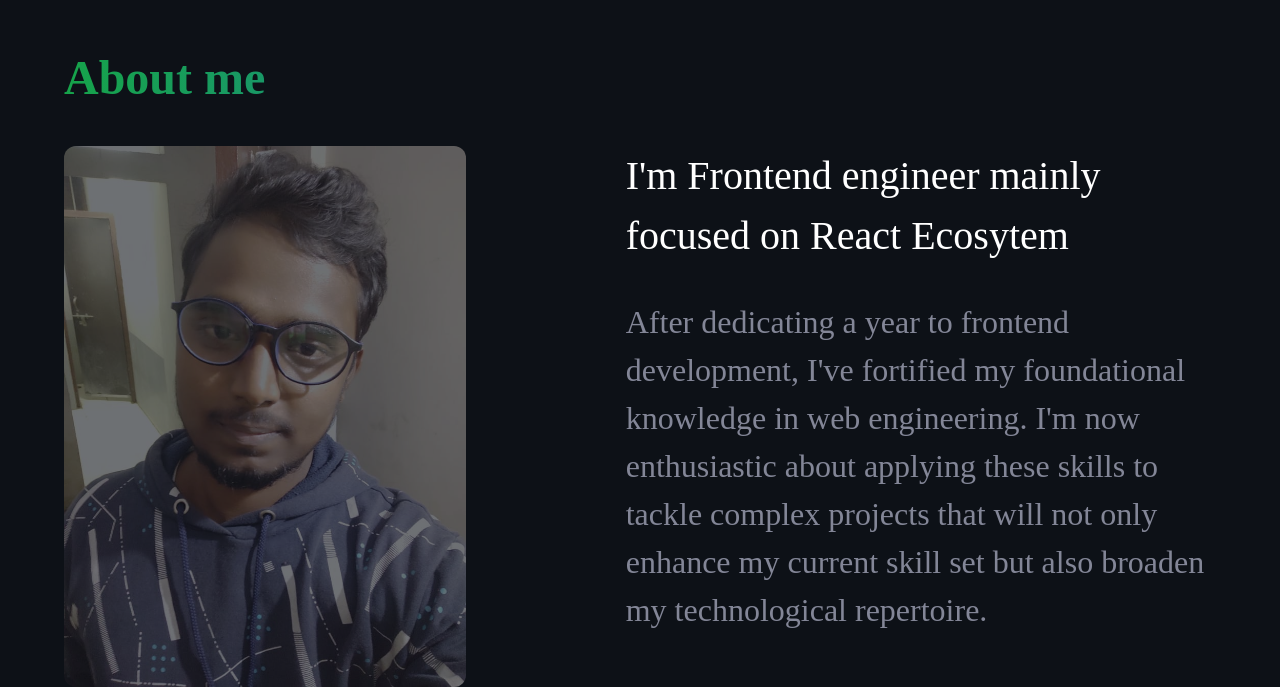
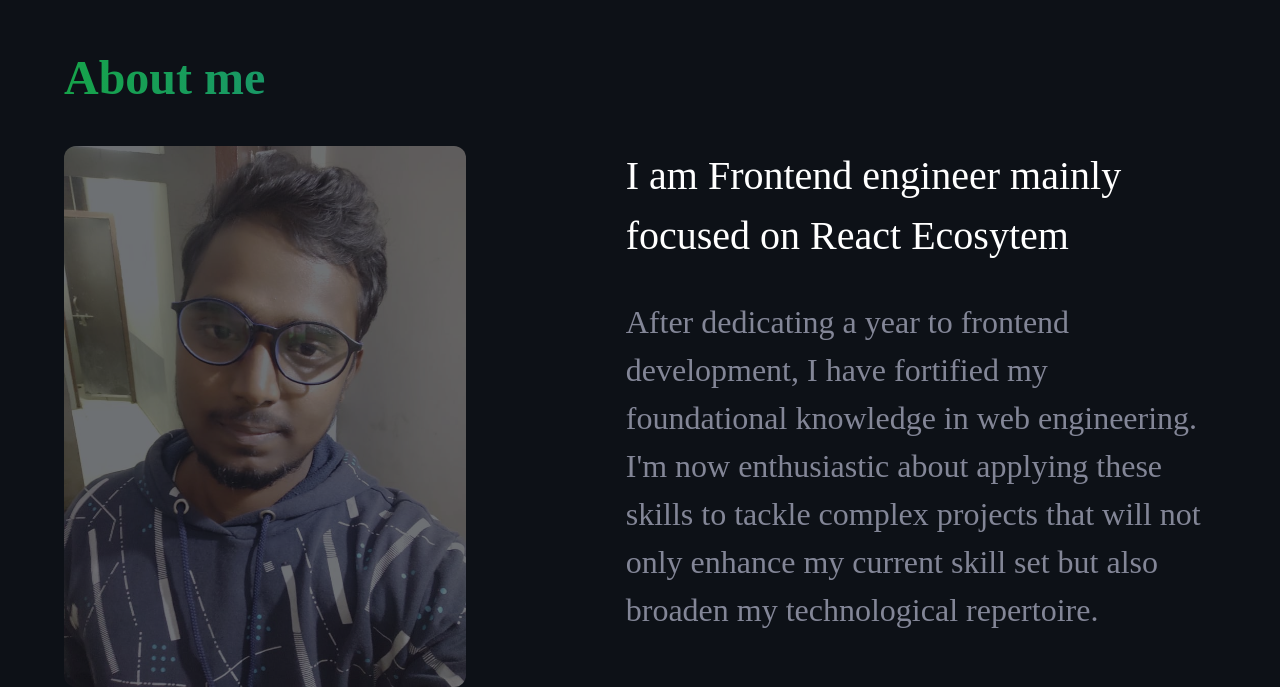
Before and after one commit to khurshedeth/data-entry, a Next.js app: page / in a window 1280 px wide. Shown: the part 732-1419 px from the top of the page. Built offline with nearby package versions, Linux system fonts and the light colour scheme.

Commit message:
removed the commosa

```diff
--- a/components/About.js
+++ b/components/About.js
@@ -34,10 +34,10 @@ function About() {
           className=" w-[100%] flex flex-col gap-[2rem]"
         >
           <h1 className=" text-[2.5rem] max-md:text-[2rem]">
-            I'm Frontend engineer mainly focused on React Ecosytem
+            I am Frontend engineer mainly focused on React Ecosytem
           </h1>
           <p className="text-[#838697] text-[2rem] max-md:text-[1.5rem]">
-            After dedicating a year to frontend development, I've fortified my
+            After dedicating a year to frontend development, I have fortified my
             foundational knowledge in web engineering. I'm now enthusiastic
             about applying these skills to tackle complex projects that will not
             only enhance my current skill set but also broaden my technological
```
